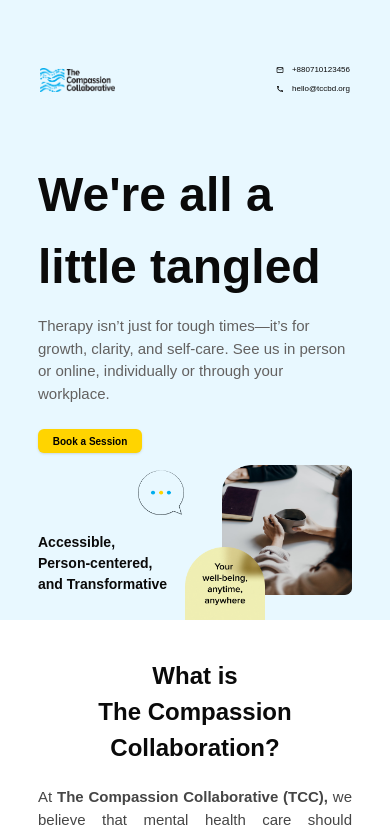
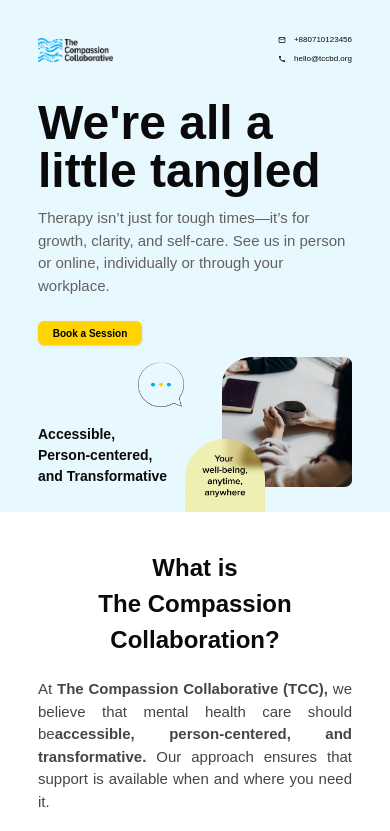
Before and after one commit to Suvrodev/landing-page-shadcdn, a React (Vite) app: page / in a window 390 px wide. Shown: the top 831 px of the page. Built offline with nearby package versions, Linux system fonts and the light colour scheme; a web font is replaced by a local one.

Commit message:
Responsive header

```diff
--- a/src/Pages/Home/Banner/Header/Header.tsx
+++ b/src/Pages/Home/Banner/Header/Header.tsx
@@ -2,7 +2,7 @@
 
 const Header = () => {
   return (
-    <div className="flex items-center justify-between bg px-[40px] md:px-[124px] py-[64px]">
+    <div className="flex items-center justify-between  px-[38px] md:px-[124px] py-[34px] md:py-[64px]">
       <img
         src={logoImage}
         alt=""
--- a/src/Pages/Home/Banner/MobileBanner.tsx
+++ b/src/Pages/Home/Banner/MobileBanner.tsx
@@ -13,7 +13,7 @@
 
       <div className="px-[38px]">
         <div className=" flex flex-col ">
-          <div className="w-full text-[48px] font-bold text-left">
+          <div className="w-full text-[48px] font-bold text-left leading-[48px]">
             <h1>We're all a </h1>
             <h1>little tangled</h1>
           </div>
```
Also changed, not shown: src/Pages/Home/Footer/Footer.css (added).
